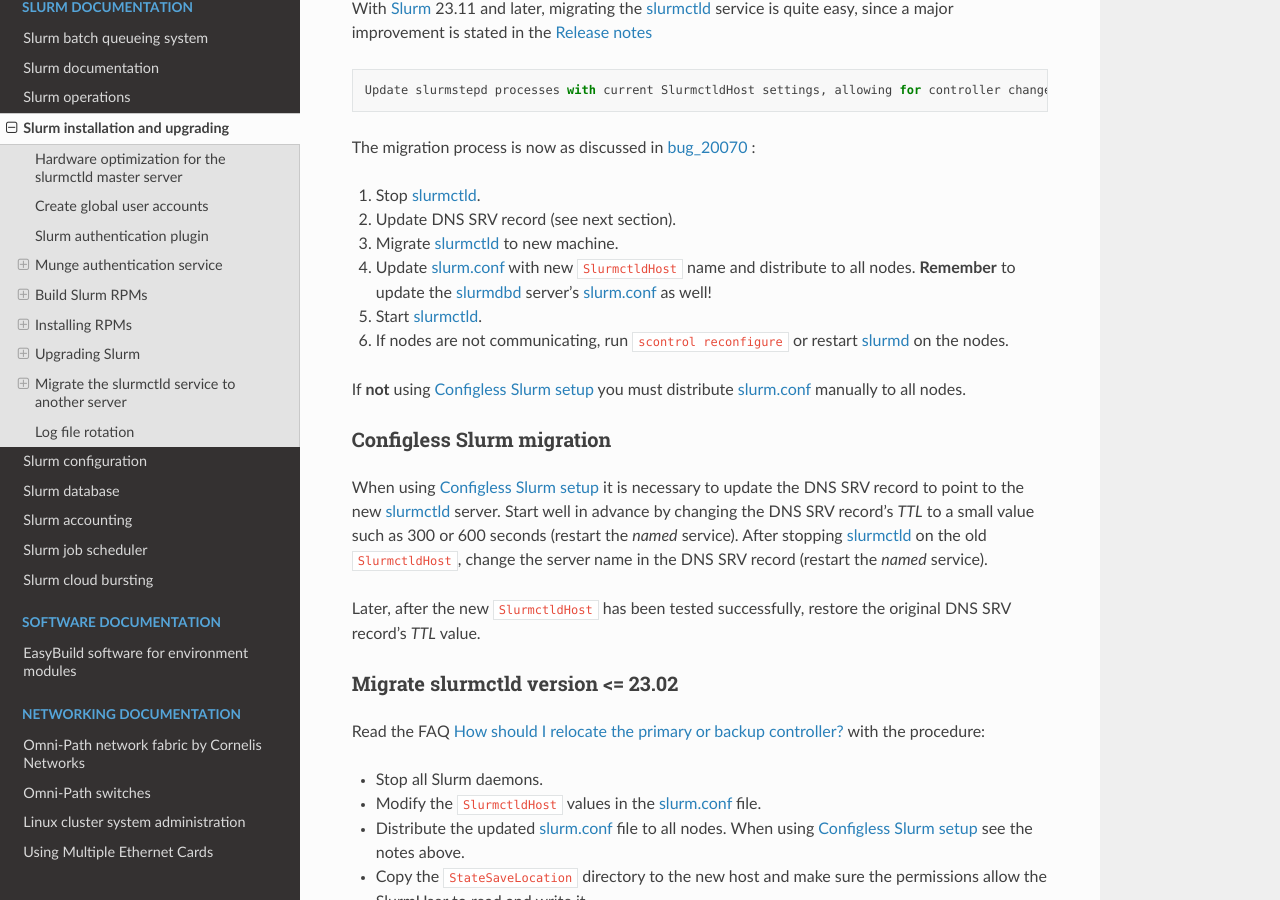
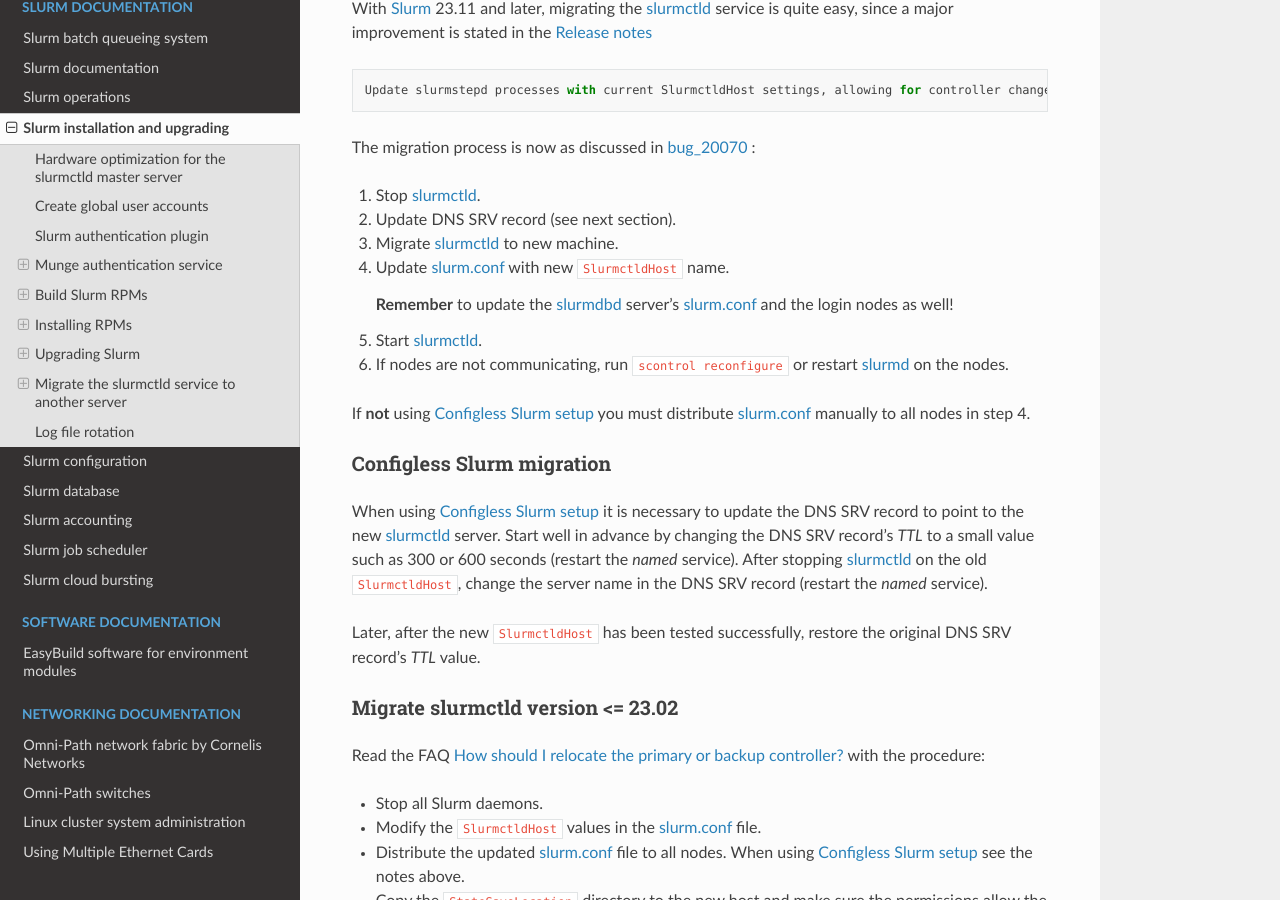
Before and after one commit to OleHolmNielsen/Niflheim_system, a Sphinx documentation site: the page built from docs/Slurm_installation.rst, in a window 1280 px wide and 900 px high, scrolled down 23497 px. Built offline with Sphinx 7.4.7 and the Read the Docs theme 2.0.0, drawn with Linux system fonts in a browser that asks for light colours.

Commit message:
Minor edit

```diff
--- a/docs/Slurm_installation.rst
+++ b/docs/Slurm_installation.rst
@@ -1001,12 +1001,13 @@
 1. Stop slurmctld_.
 2. Update DNS SRV record (see next section).
 3. Migrate slurmctld_ to new machine.
-4. Update slurm.conf_ with new ``SlurmctldHost`` name and distribute to all nodes.
-   **Remember** to update the slurmdbd_ server's slurm.conf_ as well!
+4. Update slurm.conf_ with new ``SlurmctldHost`` name.
+
+   **Remember** to update the slurmdbd_ server's slurm.conf_ and the login nodes as well!
 5. Start slurmctld_.
 6. If nodes are not communicating, run ``scontrol reconfigure`` or restart slurmd_ on the nodes.
 
-If **not** using :ref:`configless-slurm-setup` you must distribute slurm.conf_ manually to all nodes.
+If **not** using :ref:`configless-slurm-setup` you must distribute slurm.conf_ manually to all nodes in step 4.
 
 .. _bug_20070: https://support.schedmd.com/show_bug.cgi?id=20070
 
```
